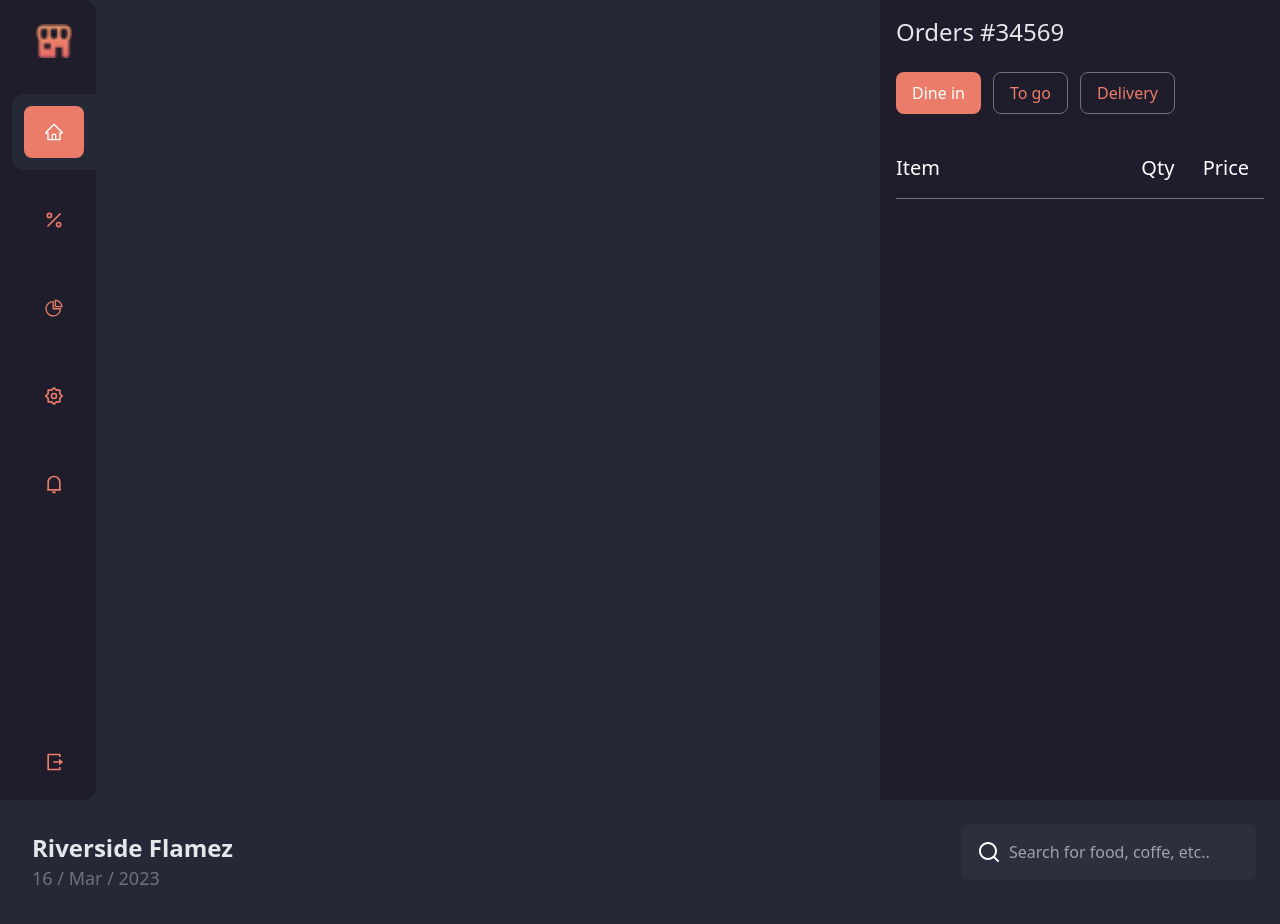
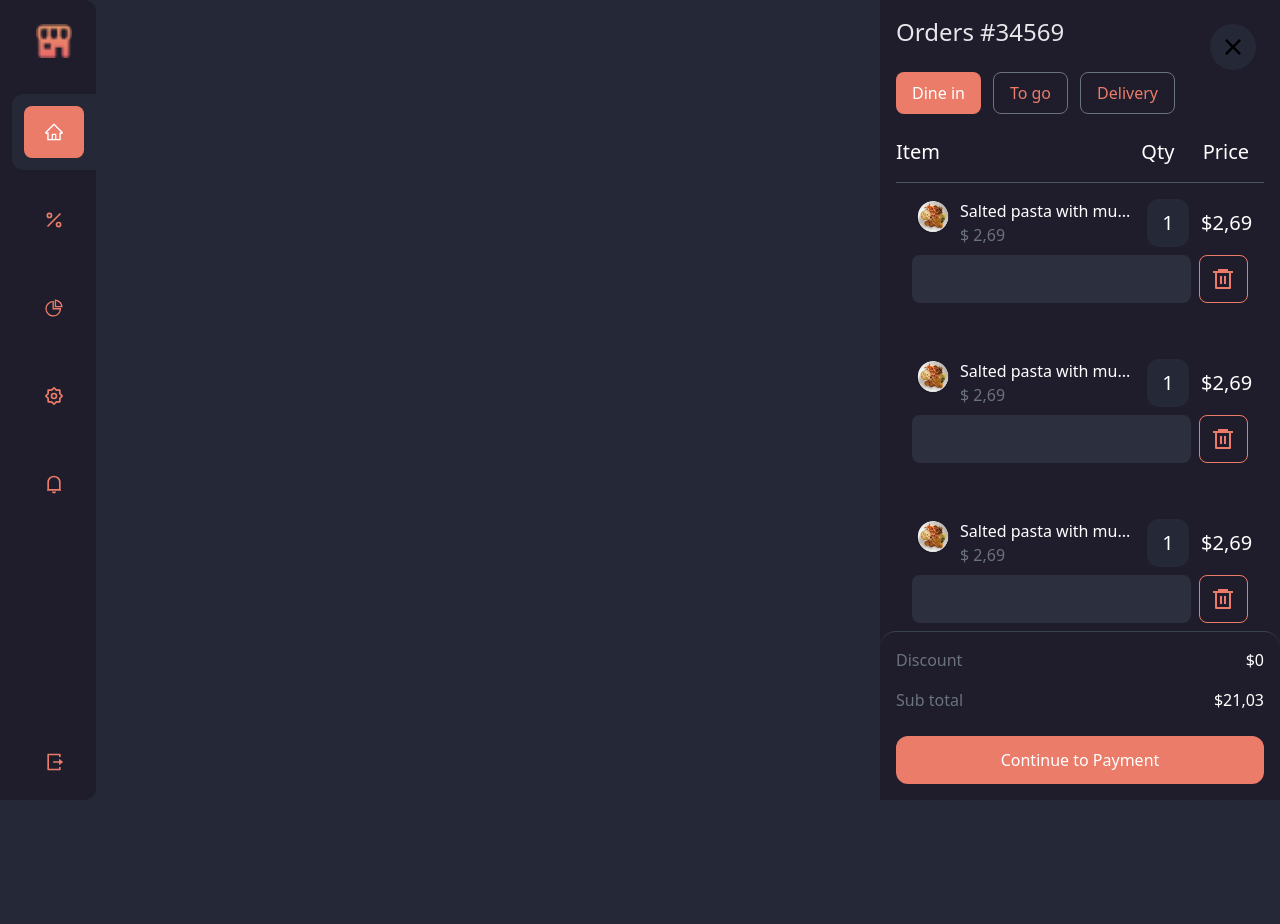
Before and after one commit to Julioalexis434/Online-store, a React (Vite) app: page / in a window 1280 px wide. After the commit the page ends 800 px from the top, so only its background shows below. Built offline with nearby package versions, Linux system fonts and the light colour scheme.

Commit message:
add functionality to Orders and add more content

```diff
--- a/src/App.jsx
+++ b/src/App.jsx
@@ -1,17 +1,15 @@
 import React from "react";
-import Header from "./componens/Header";
-import Main from "./componens/Main";
 import Orders from "./componens/Orders";
 import SideBar from "./componens/SideBar";
-
+import { useState } from "react";
 function App() {
+  const [menu, setmenu] = useState(false);
+  const [showOrders, setShowOrders] = useState(true);
   return (
-    <div className="max-w-[1600px] m-auto">
+    <div>
       <div className="bg-background w-full min-h-screen">
-        <SideBar />
-        <Main />
-        <Header />
-        <Orders />
+        <SideBar menu = {menu} setmenu = {setmenu} setShowOrders ={setShowOrders} />
+        <Orders showOrders = {showOrders} setShowOrders = {setShowOrders} />
       </div>
     </div>
   );
--- a/src/componens/Header.jsx
+++ b/src/componens/Header.jsx
@@ -3,7 +3,7 @@ import { RiSearchLine } from "react-icons/ri";
 function Header() {
   return (
     <>
-      <div className=" p-2 md:p-4  flex flex-col md:flex-row md:justify-between">
+      <div className=" p-2 flex flex-col md:flex-row md:justify-between">
         {/**Header */}
         <div className="p-4">
           <h1 className="text-2xl font-bold text-gray-200">Riverside Flamez</h1>
--- a/src/componens/Main.jsx
+++ b/src/componens/Main.jsx
@@ -1,10 +1,12 @@
 import React from "react";
-import { useState } from "react";
+import Header from "./Header";
+import NavMovil from "./NavMovil";
 
 function Main() {
   return (
-    <main className="w-full h-screen lg:pl-24 lg:pr-[390px]">
-
+    <main className="w-full h-screen lg:pl-24 lg:pr-[390px] ">
+      <Header />
+      <NavMovil/>
     </main>
   );
 }
--- a/src/componens/Orders.jsx
+++ b/src/componens/Orders.jsx
@@ -1,12 +1,18 @@
 import React from "react";
-
-function Orders() {
+import OrdersProduct from "./shared/OrdersProduct";
+import {RiCloseFill} from "react-icons/ri"
+function Orders(props) {
+const {showOrders, setShowOrders} = props
   return (
-    <div className="bg-secundary fixed right-0 top-0 w-full  h-full  lg:w-[400px] z-24">
+    <>
+      {/**Container */}
+      <div className={ `${showOrders ? 'right-0' : '-right-full'} bg-secundary lg:right-0 fixed top-0 w-full  h-full  lg:w-[400px]  m-b-6 p-4 whitespace-nowrap transition-all`}>
         {/**TITLE PRICE */}
-      <div className="flex flex-col gap-6 p-4">
+        <div className="flex flex-col gap-6">
           <div>
-          <h1 className="text-gray-200 text-2xl font-medium">Orders #34569</h1>
+            <h1 className="text-gray-200 text-2xl font-medium">
+              Orders #34569
+            </h1>
           </div>
           <div className="flex gap-3">
             {/**BUTTONS */}
@@ -19,16 +25,53 @@ function Orders() {
             <button className="px-4 py-2 text-primary border border-gray-500 rounded-lg hover:bg-primary hover:text-white transition-all  ">
               Delivery
             </button>
+            <button className="absolute top-6 right-6 bg-background text-3xl  p-2  rounded-full"  onClick={()=>{setShowOrders(false)}}>
+            <RiCloseFill/>
+            </button>
           </div>
 
           {/**TABS */}
-        <div className="grid grid-cols-6 text-white text-xl border-b border-gray-500  py-4">
+          <div className="grid grid-cols-6 text-white text-xl border-b border-gray-600 pb-4">
             <div className="col-span-4">Item</div>
-          <div><h1>Qty</h1></div>
+            <div>
+              <h1>Qty</h1>
+            </div>
             <div>Price</div>
           </div>
         </div>
+
+        {/**Products */}
+        <div className="flex flex-col gap-2 h-[400px] overflow-y-scroll md:h-[65%] lg:h-[450px]">
+          <OrdersProduct />
+          <OrdersProduct />
+          <OrdersProduct />
+          <OrdersProduct />
+          <OrdersProduct />
+          <OrdersProduct />
+          <OrdersProduct />
+          <OrdersProduct />
         </div>
+
+        {/**Pago */}
+        <div className="absolute w-full left-0  bottom-0  border-t rounded-2xl border-gray-700 flex flex-col  gap-4 p-4 z-20 bg-secundary">
+          <div className="w-full flex justify-between text-white">
+            <span className="text-gray-500">Discount</span>
+            <h2>$0</h2>
+          </div>
+
+          <div className="flex justify-between text-white mb-2 ">
+            <span className="text-gray-500">Sub total</span>
+            <h2>$21,03</h2>
+          </div>
+
+          <div className="text-center ">
+            <button className="bg-primary rounded-xl py-3 w-full text-white">
+              Continue to Payment
+            </button>
+          </div>
+        </div>
+      </div>
+    </>
   );
 }
 
--- a/src/componens/SideBar.jsx
+++ b/src/componens/SideBar.jsx
@@ -1,27 +1,25 @@
 import React from "react";
-import { Link } from "react-router-dom";
-import { useState } from "react";
+
+
 import { AiOutlineHome, AiOutlinePieChart } from "react-icons/ai";
 import {
   RiNotification4Line,
   RiPercentLine,
   RiSettings2Line,
+  RiLogoutBoxRLine,
   RiMenu3Fill,
-  RiLogoutBoxRLine,
   RiCloseLine,
 } from "react-icons/ri";
 
-function SideBar() {
-  const [menu, setmenu] = useState(false);
-  const [showOrders, setShowOrdes] = useState(false);
-
+function SideBar(props) {
+const {menu, setmenu, setShowOrders } = props
   return (
     <>
       {/**SIDEBAR */}
       <aside
         className={`${
           menu ? "left-0" : "-left-full"
-        } bg-secundary h-full  w-24 fixed rounded-tr-xl rounded-br-xl flex flex-col justify-between transition-all z-50 lg:left-0 md:w-28 lg:w-24 border-r border-gray-800 lg:border-0`}
+        } bg-secundary h-full  w-24 fixed rounded-tr-xl rounded-br-xl flex flex-col justify-between transition-all z-50 lg:left-0 md:w-28 lg:w-24 border-r border-gray-700 lg:border-0`}
       >
         <div>
           <ul className="pl-3 flex flex-col gap-3">
@@ -91,13 +89,13 @@ function SideBar() {
       </aside>
 
       {/*NavMovil */}
-      <div className="lg:hidden bg-secundary w-full h-20 fixed bottom-0 rounded-tl-xl  rounded-tr-xl transition-all z-40">
+  <div className="lg:hidden bg-secundary w-full h-20 fixed bottom-0 rounded-tl-xl  rounded-tr-xl transition-all  border-t border-gray-600">
         <nav className="h-full text-white flex justify-between  items-center px-2 md:px-8">
           <button href="#" className="text-3xl p-4  text-primary">
-            <AiOutlinePieChart />
+          <RiSettings2Line />
           </button>
-          <button href="#" className="text-3xl p-4  text-primary">
-            <RiSettings2Line />
+          <button href="#" className="text-3xl p-4  text-primary" onClick={()=>{setShowOrders(true), setmenu(false)}}>
+           <AiOutlinePieChart />
           </button>
           <button
             onClick={() => {
--- /dev/null
+++ b/src/componens/shared/OrdersProduct.jsx
@@ -0,0 +1,46 @@
+import React from "react";
+import { RiDeleteBin6Line } from "react-icons/ri";
+import { useState } from "react";
+function OrdersProduct() {
+  const [boton, setboton] = useState(false);
+  return (
+
+      <>
+        <div className="bg-secundary p-4 flex flex-col gap-2 mb-4">
+          <div className="grid grid-cols-6 gap-4">
+            <div className="col-span-4 flex gap-2">
+              {/**LEFT */}
+              <div className=" w-[40px]">
+                <img src="../../public/plato1.png" alt="" />
+              </div>
+              <div className="text-white">
+                <h1>Salted pasta with mu...</h1>
+                <span className="text-gray-500 font-medium">$ 2,69</span>
+              </div>
+            </div>
+            {/**RIGHT*/}
+            <div className="bg-background text-white flex justify-center items-center text-xl rounded-xl font-extralight">
+              1
+            </div>
+            <div className=" text-white flex justify-center items-center text-xl rounded-xl font-extralight">
+              $2,69
+            </div>
+          </div>
+
+          <div className="grid grid-cols-6 h-12 w-full gap-2">
+            <form className="col-span-5">
+              <input
+                type="text"
+                className="w-full h-full px-4 text-xl outline-none rounded-lg bg-tercero text-white"
+              />
+            </form>
+            <div className="flex items-center justify-center text-2xl text-primary border border-primary rounded-lg xl:hover:text-secundary  xl:hover:bg-primary xl:hover:border-tercero">
+              <RiDeleteBin6Line />
+            </div>
+          </div>
+        </div>
+    </>
+  );
+}
+
+export default OrdersProduct;
```
Also changed, not shown: public/plato1.png (added). Lines whose indentation alone changed are shown as unchanged.
